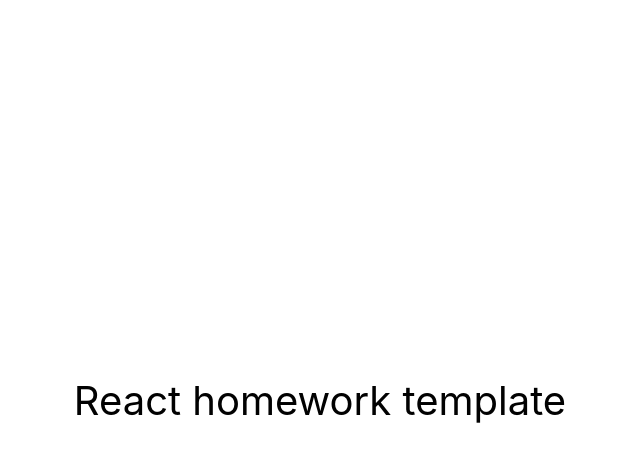
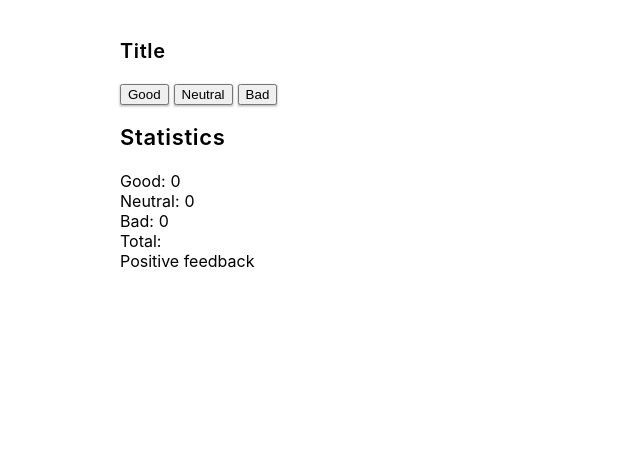
Before and after one commit to YaroslavVyshynskyi/goit-react-hw-02-feedback, a React (Create React App) app: page / in a window 1280 px wide. Shown: the top 462 px of the page, without its empty margins (320-960 px from the left). Built offline with nearby package versions, Linux system fonts and the light colour scheme.

Commit message:
create components

```diff
--- a/src/components/App.jsx
+++ b/src/components/App.jsx
@@ -1,16 +1,9 @@
+import Section from "./Section/Section";
+
 export const App = () => {
   return (
-    <div
-      style={{
-        height: '100vh',
-        display: 'flex',
-        justifyContent: 'center',
-        alignItems: 'center',
-        fontSize: 40,
-        color: '#010101'
-      }}
-    >
-      React homework template
+    <div>
+      <Section title="Please leave feedback"/>
     </div>
   );
 };
--- /dev/null
+++ b/src/components/FeedbackOptions/FeedbackOptions.jsx
@@ -0,0 +1,13 @@
+import React from "react";
+import PropTypes from "prop-types";
+import css from "./FeedbackOptions.module.css";
+
+const FeedBackOptions = () => (
+    <div className={css.feedback_options}>
+        <button type="button" className={css.options_btn} onClick={this.handleGoodFb}>Good</button>
+        <button type="button" className={css.options_btn} onClick={this.handleNeutralFb}>Neutral</button>
+        <button type="button" className={css.options_btn} onClick={this.handleBadFb}>Bad</button>
+    </div>
+);
+
+export default FeedBackOptions;
--- /dev/null
+++ b/src/components/FeedbackOptions/FeedbackOptions.module.css
@@ -0,0 +1,11 @@
+.feedback_options {
+    margin-bottom: 20px;
+}
+
+.options_btn {
+    box-shadow: rgba(0, 0, 0, 0.12) 0px 1px 3px, rgba(0, 0, 0, 0.24) 0px 1px 2px;
+}
+
+.options_btn:not(:last-child) {
+    margin-right: 5px;
+}
--- /dev/null
+++ b/src/components/Section/Section.jsx
@@ -0,0 +1,81 @@
+import React from "react";
+import PropTypes from "prop-types";
+import css from "./Section.module.css";
+// import Statistics from "../Statistics/Statistics"
+import FeedBackOptions from "../FeedbackOptions/FeedbackOptions";
+
+class Section extends React.Component {
+
+    state = {
+        good: 0,
+        neutral: 0,
+        bad: 0
+    };
+
+    handleGoodFb = () => {
+        this.setState((prevState) => {
+            return {
+                good: prevState.good + 1,
+            }
+        })
+    };
+
+    handleNeutralFb = () => {
+        this.setState((prevState) => {
+            return {
+                neutral: prevState.neutral + 1,
+            }
+        })
+    };
+
+    handleBadFb = () => {
+        this.setState((prevState) => {
+            return {
+                bad: prevState.bad + 1,
+            }
+        })
+    };
+
+    render() {
+        return (
+            <section className={css.section}>
+                <p className={css.section_title}>Title</p>
+                {/* <FeedBackOptions /> */}
+                <div className={css.feedback_options}>
+                    <button type="button" className={css.options_btn} onClick={ this.handleGoodFb }>Good</button>
+                    <button type="button" className={css.options_btn} onClick={ this.handleNeutralFb }>Neutral</button>
+                    <button type="button" className={css.options_btn} onClick={ this.handleBadFb }>Bad</button>
+                </div>
+
+                {/* <Statistics /> */}
+                <div className={css.statistics}>
+                    <p className={css.statistic_title}>Statistics</p>
+                    <ul className={css.statistics_list}>
+                        <li className={css.statistics_item}>
+                            <span className={css.item_text}>Good:</span>
+                            <span className={css.item_value}>{this.state.good}</span>
+                        </li>
+                        <li className={css.statistics_item}>
+                            <span className={css.item_text}>Neutral:</span>
+                            <span className={css.item_value}>{this.state.neutral}</span>
+                        </li>
+                        <li className={css.statistics_item}>
+                            <span className={css.item_text}>Bad:</span>
+                            <span className={css.item_value}>{this.state.bad}</span>
+                        </li>
+                        <li className={css.statistics_item}>
+                            <span className={css.item_text}>Total:</span>
+                            <span className={css.item_value}></span>
+                        </li>
+                        <li className={css.statistics_item}>
+                            <span className={css.item_text}>Positive feedback</span>
+                            <span className={css.item_value}></span>
+                        </li>
+                    </ul>
+                </div>
+            </section>
+        );
+    };
+};
+
+export default Section;
--- /dev/null
+++ b/src/components/Section/Section.module.css
@@ -0,0 +1,57 @@
+.section {
+    display: block;
+    width: 400px;
+    margin: 20px auto;
+    /* background-color:aqua; */
+    padding: 20px;
+}
+
+.section_title {
+    font-weight: 600;
+    font-size: 20px;
+    line-height: 1.17;
+    text-align: start;
+    letter-spacing: 0.03em;
+    margin-top: 0;
+    margin-bottom: 20px;
+}
+
+.feedback_options {
+    margin-bottom: 20px;
+}
+
+.options_btn {
+    box-shadow: rgba(0, 0, 0, 0.12) 0px 1px 3px, rgba(0, 0, 0, 0.24) 0px 1px 2px;
+}
+
+.options_btn:not(:last-child) {
+    margin-right: 5px;
+}
+
+.statistics {
+    margin-top: 0;
+    margin-bottom: 0;
+}
+.statistic_title {
+    font-weight: 600;
+    font-size: 22px;
+    line-height: 1.17;
+    text-align: start;
+    letter-spacing: 0.03em;
+    margin-bottom: 20px;
+    margin-top: 0;
+}
+.statistics_list {
+    margin-top: 0;
+    margin-bottom: 0;
+    padding-left: 0;
+}
+.statistics_item {
+    list-style-type: none;
+}
+.item_text {
+
+}
+.item_value {
+    margin-left: 5px;
+}
--- /dev/null
+++ b/src/components/Statistics/Statistics.jsx
@@ -0,0 +1,30 @@
+import React from "react";
+import PropTypes from "prop-types";
+import css from "./Statistics.module.css";
+
+
+{/* <div className="statistics">
+            <p className="statistic_title">Statistics</p>
+            <ul className="statistics_list">
+                <li className="statistics_item">
+                    <span className="item_text">Good:</span>
+                    <span className="item_value"></span>
+                </li>
+                <li className="statistics_item">
+                    <span className="item_text">Neutral:</span>
+                    <span className="item_value"></span>
+                </li>
+                <li className="statistics_item">
+                    <span className="item_text">Bad:</span>
+                    <span className="item_value"></span>
+                </li>
+                <li className="statistics_item">
+                    <span className="item_text">Total:</span>
+                    <span className="item_value"></span>
+                </li>
+                <li className="statistics_item">
+                    <span className="item_text">Positive feedback</span>
+                    <span className="item_value"></span>
+                </li>
+            </ul>
+        </div> */}
```
Also changed, not shown: jsconfig.json (+5 -2 lines), public/404.html (deleted, +0 -50 lines), public/logo192.png (deleted), public/logo512.png (deleted), public/robots.txt (deleted), src/components/Statistics/Statistics.module.css (added).
